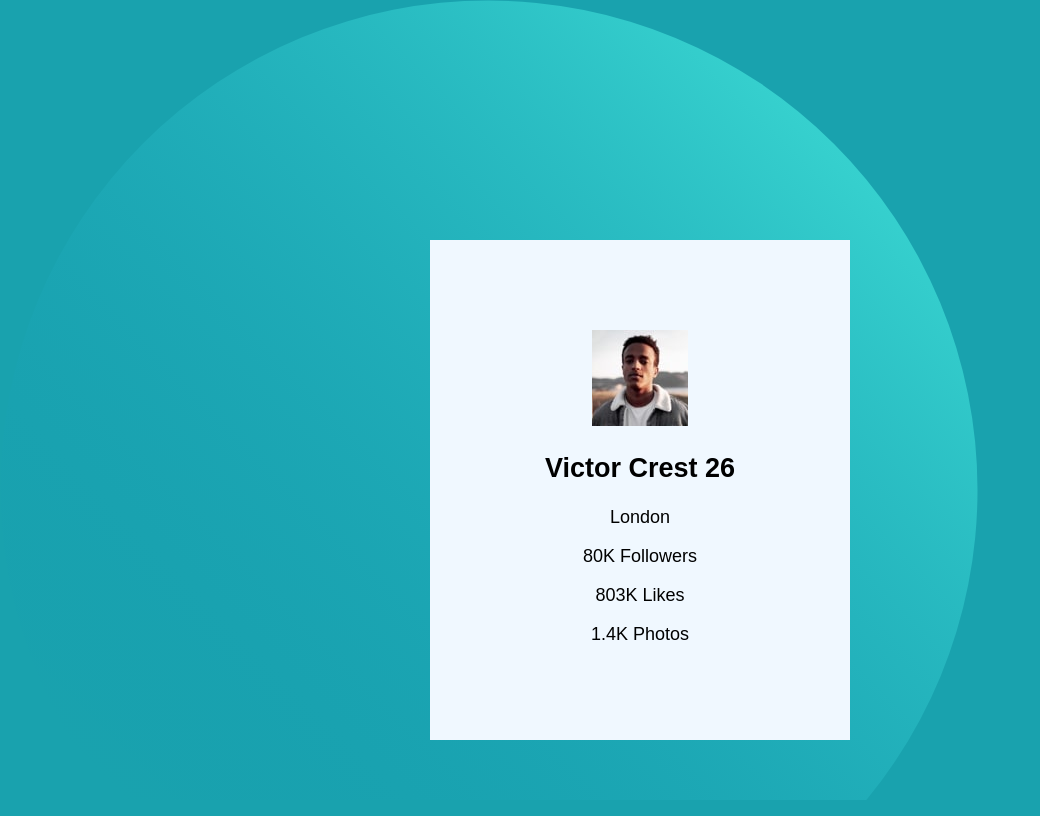
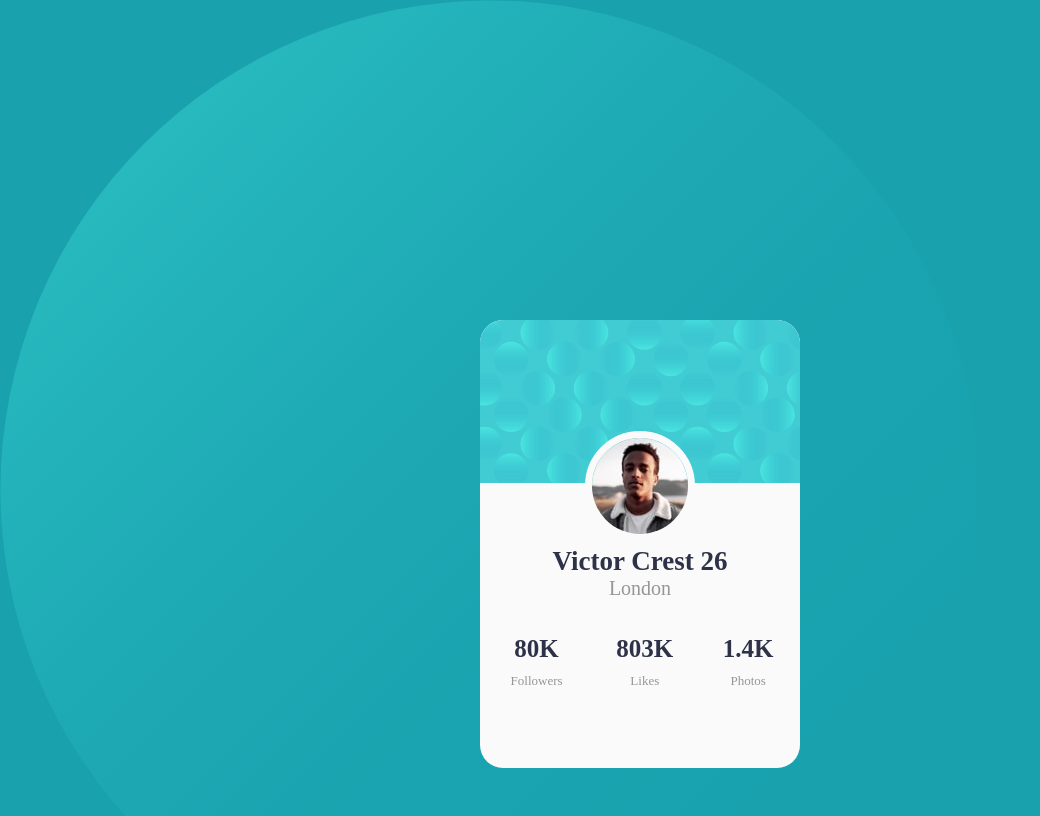
Before and after one commit to marijanagardovic/profile-card, a plain HTML site: page index.html in a window 1280 px wide. Shown: the whole page, without its empty margins (0-1040 px from the left). Drawn offline with Linux system fonts and the light colour scheme; a web font is replaced by a local one.

Commit message:
css file

```diff
--- a/style.css
+++ b/style.css
@@ -4,32 +4,79 @@
     --darkgrayishblue: hsl(227, 10%, 46%);
     --darkgray: hsl(0, 0%, 59%);
 }
+*{
+    margin: 0px;
+    padding: 0px;
+}
+body {
+    font-family: "Kumbh sans";
+    font-size: 18px;
+    color: var(--verydarkblue);
+    background: var(--darkcyan);
+    background-image: url("images/bg-pattern-bottom.svg");
+    background-repeat: no-repeat;
+}
 
-body{
-    background: var(--darkcyan);
-    background-image: url(images/bg-pattern-top.svg);
-    background-repeat: no-repeat;
-    font-family: 'Kumbh Sans';
-    font-size: 18px;
+.main{
+    margin: 0;
+    padding: 20rem;
+    align-items: center;
+    justify-content: center;
+    display: flex;
+    overflow: hidden;
+    border-radius: 23px;
+
 
 }
-.profile-photo{
+.card{
+    background-color: #fafafa;
+    width: 20rem;
+    height: 28rem;
+    border-radius: 23px;
+    text-align: center;
+    font-weight: 400;
+}
+
+.head-of-card{
+    background-image: url("images/bg-pattern-card.svg");
+    background-size: cover;
+    height: 163px;
+    width: 320px;
+    border-top-left-radius: 23px;
+    border-top-right-radius: 23px;
+
+}
+img{
     border-radius: 50%;
-    height: 80px;
-    width: 80px;
+    border: 7px solid #fafafa;
+    margin-top: -52px;
 }
-.card {
-    background-color: aliceblue;
-    width: 15rem;
-    height: 20rem;
-    margin: auto;
-    text-align: center;
-    font-family: arial;
-    padding: 90px;
-  margin-top: 15rem;
-  }
 
-  .title {
-    color: grey;
-    font-size: 18px;
-  }
+
+.followers{
+    display: flex;
+    flex-direction: row;
+    margin-top: 35px;
+}
+.profile-city{
+    color:var(--darkgray);
+    font-size: 20px;
+    font-weight: 400;
+}
+p{
+    font-size: 25px;
+    font-weight: 700;
+}
+.number-of{
+    font-size: 13px;
+    color: var(--darkgray);
+    margin: 10px;
+    font-weight: 400;
+
+}
+
+hr{
+    margin-top: 50px;
+    background-color: lightgray;
+
+}
```
